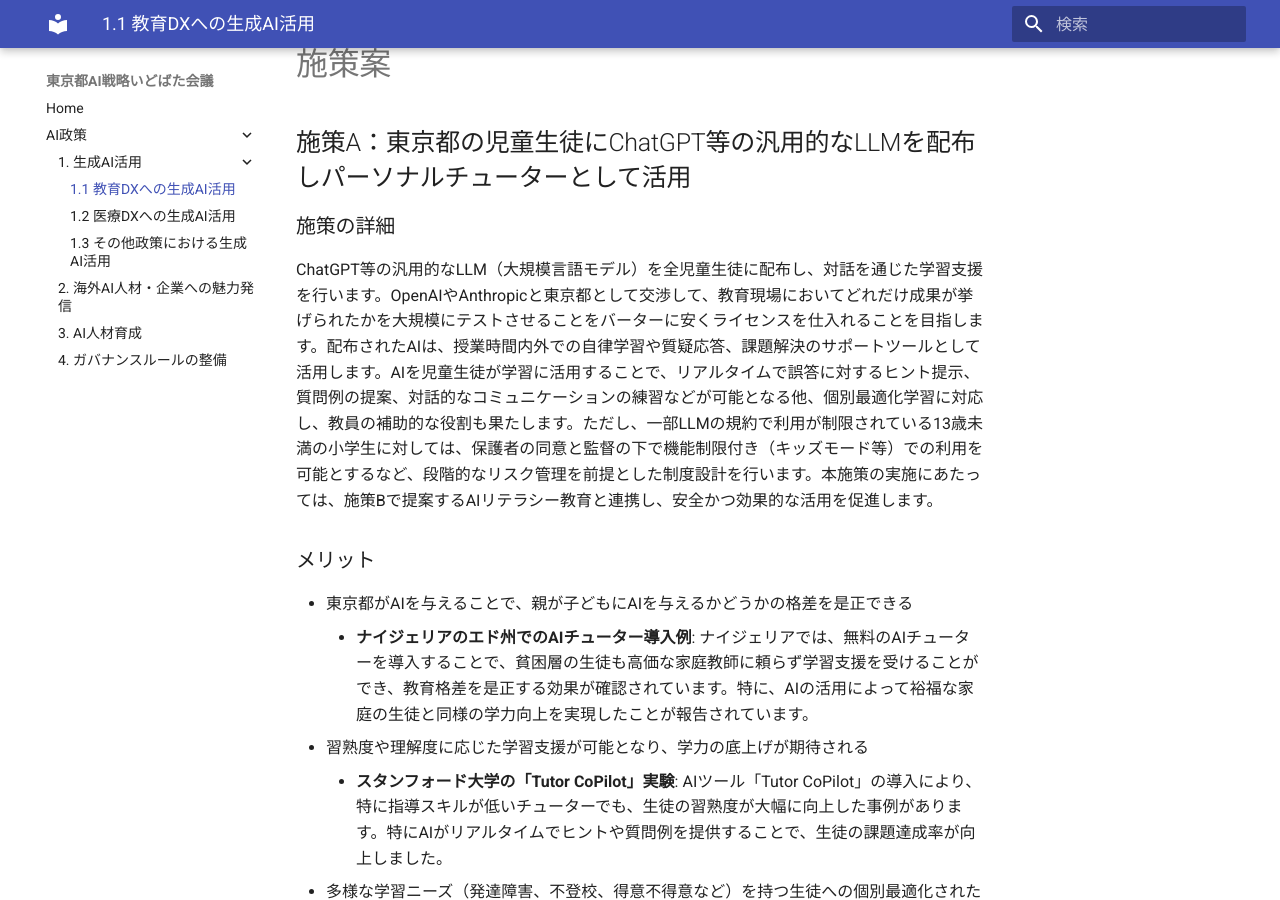
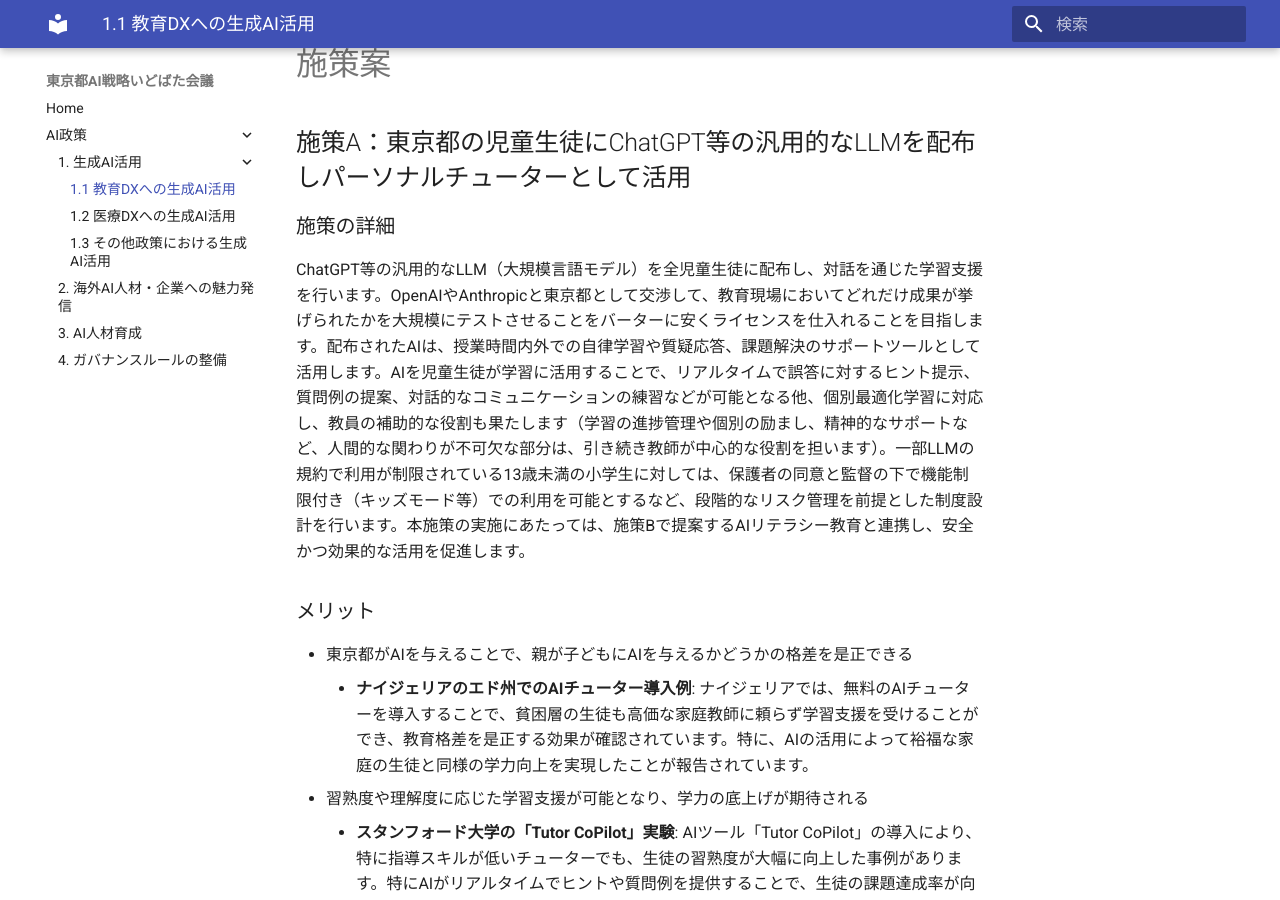
Before and after one commit to takahiroanno2024/2025_ai_idobatakaigi_output, an MkDocs documentation site: the page built from docs/1.1_教育DXへの生成AI活用.md, in a window 1280 px wide and 900 px high, scrolled down 1011 px. Built offline with MkDocs 1.6.1 and Material for MkDocs 9.7.7, drawn with Linux system fonts in a browser that asks for light colours.

Commit message:
Update 1.1_教育DXへの生成AI活用.md

```diff
--- a/docs/1.1_教育DXへの生成AI活用.md
+++ b/docs/1.1_教育DXへの生成AI活用.md
@@ -20,7 +20,7 @@
 ## 施策A：東京都の児童生徒にChatGPT等の汎用的なLLMを配布しパーソナルチューターとして活用
 
 ### 施策の詳細
-ChatGPT等の汎用的なLLM（大規模言語モデル）を全児童生徒に配布し、対話を通じた学習支援を行います。OpenAIやAnthropicと東京都として交渉して、教育現場においてどれだけ成果が挙げられたかを大規模にテストさせることをバーターに安くライセンスを仕入れることを目指します。配布されたAIは、授業時間内外での自律学習や質疑応答、課題解決のサポートツールとして活用します。AIを児童生徒が学習に活用することで、リアルタイムで誤答に対するヒント提示、質問例の提案、対話的なコミュニケーションの練習などが可能となる他、個別最適化学習に対応し、教員の補助的な役割も果たします。ただし、一部LLMの規約で利用が制限されている13歳未満の小学生に対しては、保護者の同意と監督の下で機能制限付き（キッズモード等）での利用を可能とするなど、段階的なリスク管理を前提とした制度設計を行います。本施策の実施にあたっては、施策Bで提案するAIリテラシー教育と連携し、安全かつ効果的な活用を促進します。
+ChatGPT等の汎用的なLLM（大規模言語モデル）を全児童生徒に配布し、対話を通じた学習支援を行います。OpenAIやAnthropicと東京都として交渉して、教育現場においてどれだけ成果が挙げられたかを大規模にテストさせることをバーターに安くライセンスを仕入れることを目指します。配布されたAIは、授業時間内外での自律学習や質疑応答、課題解決のサポートツールとして活用します。AIを児童生徒が学習に活用することで、リアルタイムで誤答に対するヒント提示、質問例の提案、対話的なコミュニケーションの練習などが可能となる他、個別最適化学習に対応し、教員の補助的な役割も果たします（学習の進捗管理や個別の励まし、精神的なサポートなど、人間的な関わりが不可欠な部分は、引き続き教師が中心的な役割を担います）。一部LLMの規約で利用が制限されている13歳未満の小学生に対しては、保護者の同意と監督の下で機能制限付き（キッズモード等）での利用を可能とするなど、段階的なリスク管理を前提とした制度設計を行います。本施策の実施にあたっては、施策Bで提案するAIリテラシー教育と連携し、安全かつ効果的な活用を促進します。
 
 ### メリット
 - 東京都がAIを与えることで、親が子どもにAIを与えるかどうかの格差を是正できる
```
